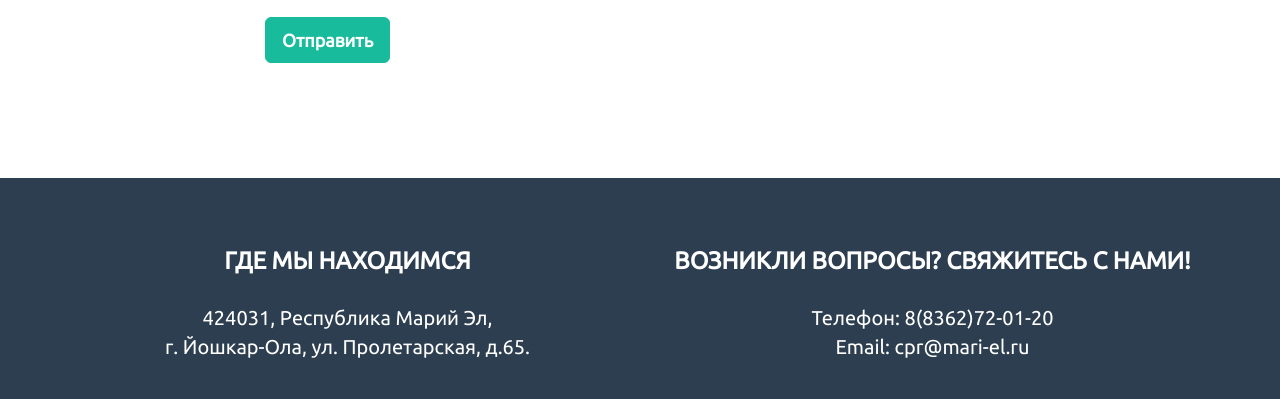
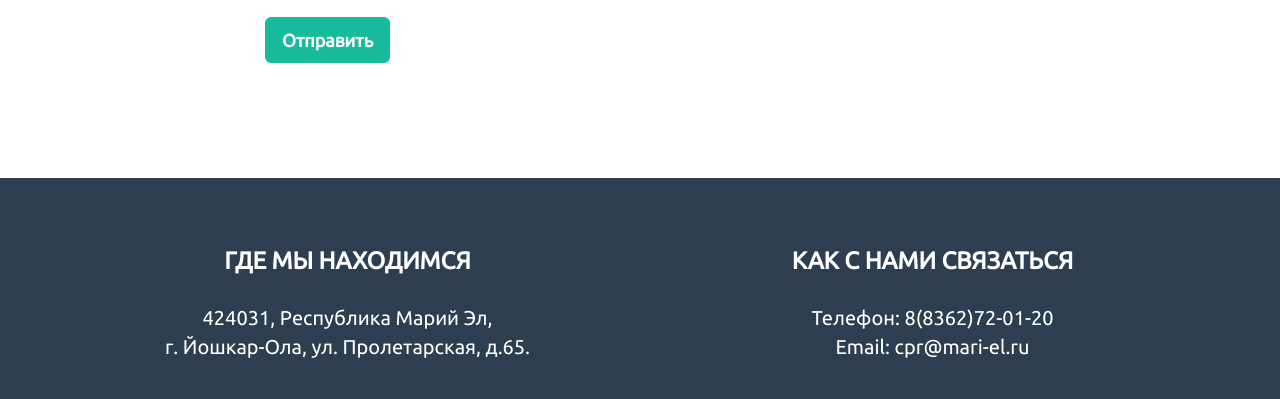
Before and after one commit to live3k/live3k.github.io, a website: page index.html in a window 1280 px wide. Shown: the part 2904-3303 px from the top of the page. Drawn offline with nearby package versions, Linux system fonts and the light colour scheme.

Commit message:
Update index.html

```diff
--- a/index.html
+++ b/index.html
@@ -260,7 +260,7 @@
                             </p>
                     </div>
                         <div class="footer-col col-md-6">
-                            <h3>Возникли вопросы? Свяжитесь с нами!</h3><!--Как с нами связаться-->
+                            <h3>Как с нами связаться</h3><!--Возникли вопросы? Свяжитесь с нами!-->
                             <p>Телефон:  8(8362)72-01-20 <br> Email: cpr@mari-el.ru</p>
                         </div>
                      <div class="footer-col col-md-12">
```
